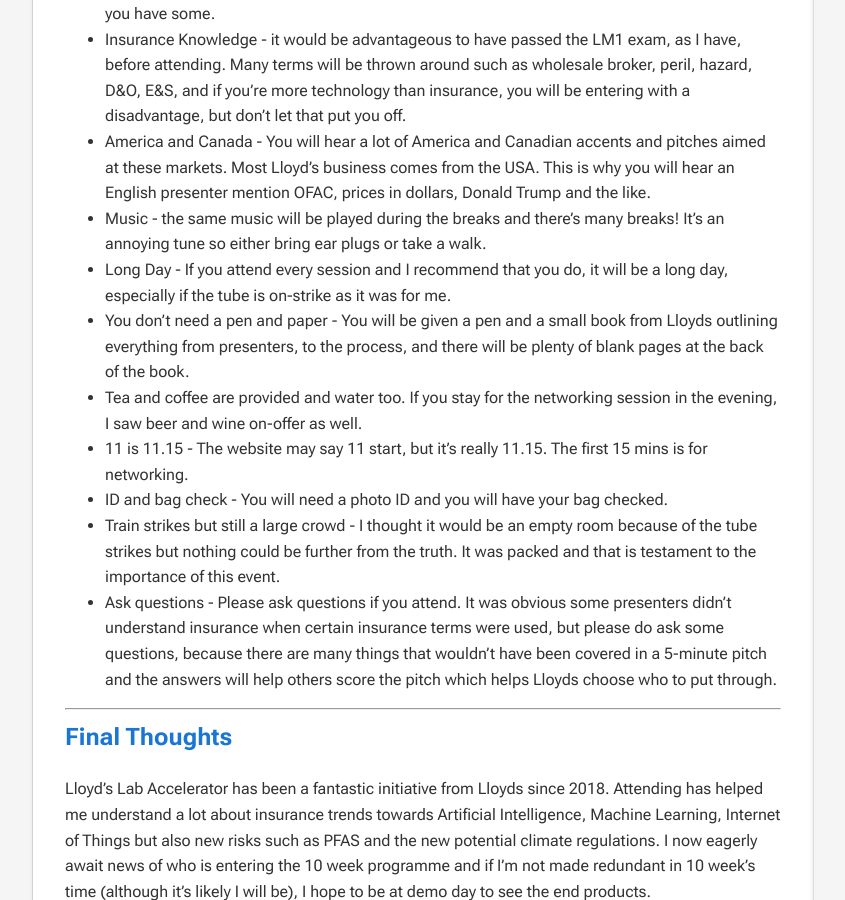
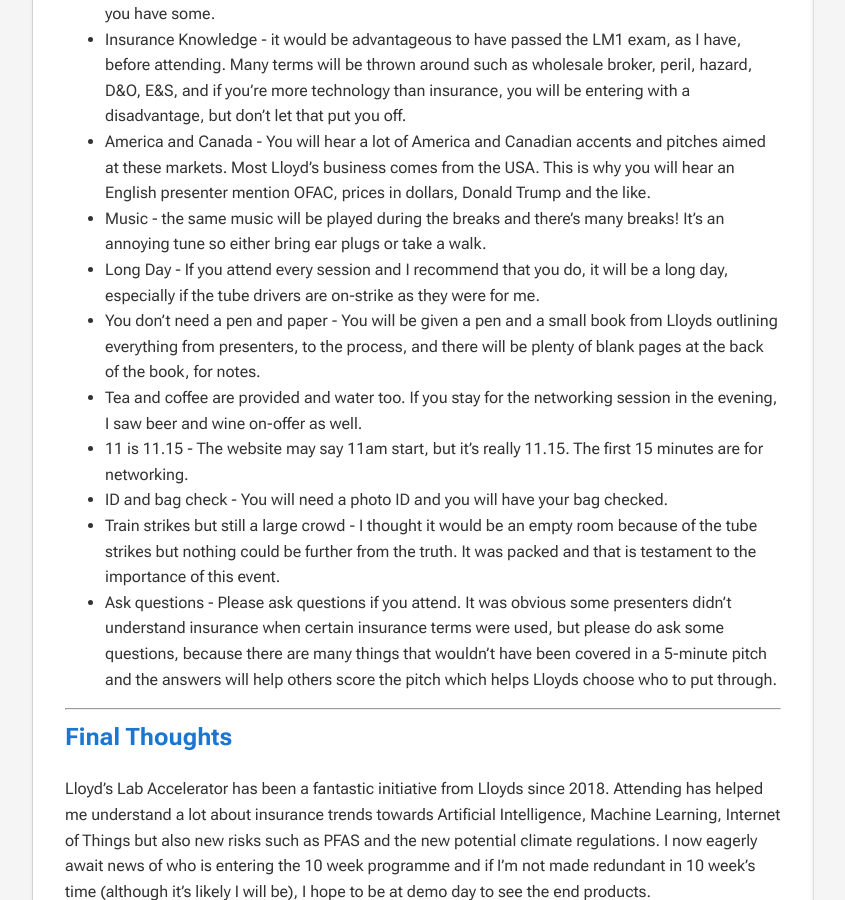
Before and after one commit to dazstaffs/blog, a Jekyll site: the page built from _posts/2025-09-10-LloydsLabAccelerator2025.md, in a window 1280 px wide and 900 px high, scrolled down 2952 px. Shown: the whole window, without its empty margins (217-1062 px from the left). Built offline with Jekyll 4.4.1, drawn with Linux system fonts in a browser that asks for light colours.

Commit message:
Adjusted the formatting a little more

```diff
--- a/_posts/2025-09-10-LloydsLabAccelerator2025.md
+++ b/_posts/2025-09-10-LloydsLabAccelerator2025.md
@@ -64,10 +64,10 @@ So, as I wrap things up for another blog post, let's cover the scenario where yo
 - Insurance Knowledge - it would be advantageous to have passed the LM1 exam, as I have, before attending. Many terms will be thrown around such as wholesale broker, peril, hazard, D&O, E&S, and if you're more technology than insurance, you will be entering with a disadvantage, but don't let that put you off.
 - America and Canada - You will hear a lot of America and Canadian accents and pitches aimed at these markets. Most Lloyd's business comes from the USA. This is why you will hear an English presenter mention OFAC, prices in dollars, Donald Trump and the like.
 - Music - the same music will be played during the breaks and there's many breaks! It's an annoying tune so either bring ear plugs or take a walk.
-- Long Day - If you attend every session and I recommend that you do, it will be a long day, especially if the tube is on-strike as it was for me.
-- You don't need a pen and paper - You will be given a pen and a small book from Lloyds outlining everything from presenters, to the process, and there will be plenty of blank pages at the back of the book.
+- Long Day - If you attend every session and I recommend that you do, it will be a long day, especially if the tube drivers are on-strike as they were for me.
+- You don't need a pen and paper - You will be given a pen and a small book from Lloyds outlining everything from presenters, to the process, and there will be plenty of blank pages at the back of the book, for notes.
 - Tea and coffee are provided and water too. If you stay for the networking session in the evening, I saw beer and wine on-offer as well.
-- 11 is 11.15 - The website may say 11 start, but it's really 11.15. The first 15 mins is for networking.
+- 11 is 11.15 - The website may say 11am start, but it's really 11.15. The first 15 minutes are for networking.
 - ID and bag check - You will need a photo ID and you will have your bag checked.
 - Train strikes but still a large crowd - I thought it would be an empty room because of the tube strikes but nothing could be further from the truth. It was packed and that is testament to the importance of this event.
 - Ask questions - Please ask questions if you attend. It was obvious some presenters didn't understand insurance when certain insurance terms were used, but please do ask some questions, because there are many things that wouldn't have been covered in a 5-minute pitch and the answers will help others score the pitch which helps Lloyds choose who to put through.
```
